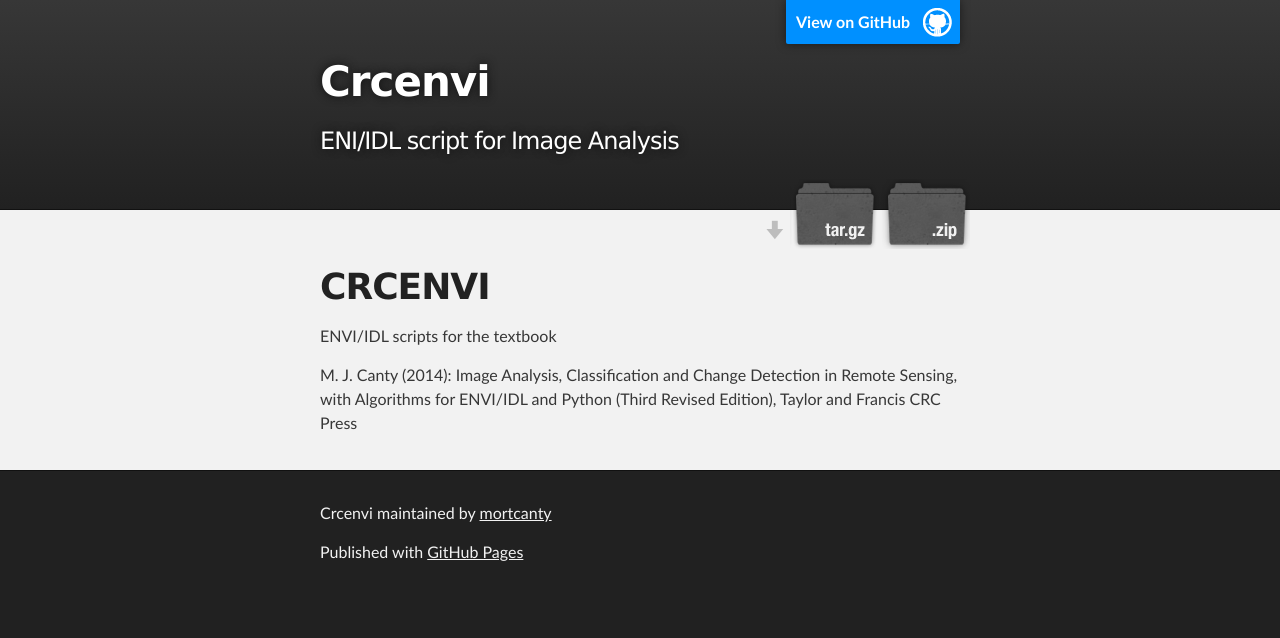
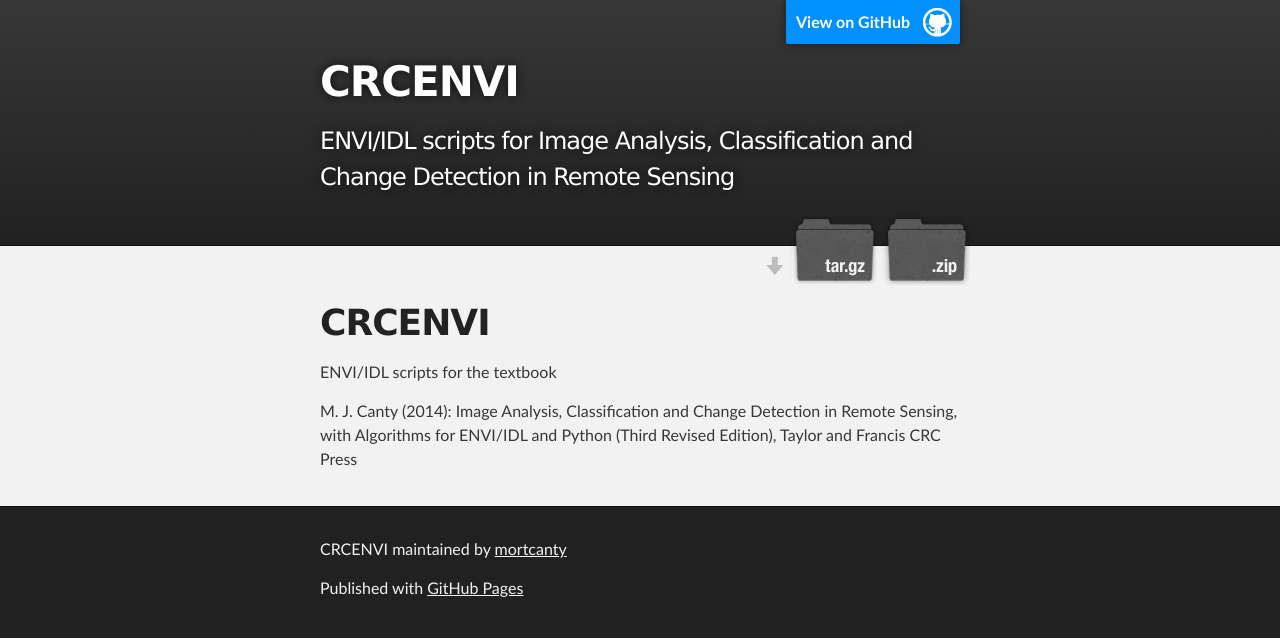
Before and after one commit to mortcanty/CRCENVI, a plain HTML site: page index.html in a window 1280 px wide. Drawn offline with Linux system fonts and the light colour scheme.

Commit message:
Create gh-pages branch via GitHub

```diff
--- a/index.html
+++ b/index.html
@@ -4,11 +4,11 @@
   <head>
     <meta charset='utf-8'>
     <meta http-equiv="X-UA-Compatible" content="chrome=1">
-    <meta name="description" content="Crcenvi : ENI/IDL script for Image Analysis">
+    <meta name="description" content="CRCENVI : ENVI/IDL scripts for Image Analysis, Classification and Change Detection in Remote Sensing">
 
     <link rel="stylesheet" type="text/css" media="screen" href="stylesheets/stylesheet.css">
 
-    <title>Crcenvi</title>
+    <title>CRCENVI</title>
   </head>
 
   <body>
@@ -18,8 +18,8 @@
         <header class="inner">
           <a id="forkme_banner" href="https://github.com/mortcanty/CRCENVI">View on GitHub</a>
 
-          <h1 id="project_title">Crcenvi</h1>
-          <h2 id="project_tagline">ENI/IDL script for Image Analysis</h2>
+          <h1 id="project_title">CRCENVI</h1>
+          <h2 id="project_tagline">ENVI/IDL scripts for Image Analysis, Classification and Change Detection in Remote Sensing</h2>
 
             <section id="downloads">
               <a class="zip_download_link" href="https://github.com/mortcanty/CRCENVI/zipball/master">Download this project as a .zip file</a>
@@ -44,7 +44,7 @@
     <!-- FOOTER  -->
     <div id="footer_wrap" class="outer">
       <footer class="inner">
-        <p class="copyright">Crcenvi maintained by <a href="https://github.com/mortcanty">mortcanty</a></p>
+        <p class="copyright">CRCENVI maintained by <a href="https://github.com/mortcanty">mortcanty</a></p>
         <p>Published with <a href="http://pages.github.com">GitHub Pages</a></p>
       </footer>
     </div>
--- a/params.json
+++ b/params.json
@@ -1 +1 @@
-{"name":"Crcenvi","tagline":"ENI/IDL script for Image Analysis","body":"CRCENVI\r\n=========\r\n\r\nENVI/IDL scripts for the textbook\r\n\r\nM. J. Canty (2014): Image Analysis, Classification and Change Detection in Remote Sensing, \r\nwith Algorithms for ENVI/IDL and Python (Third Revised Edition), Taylor and Francis CRC Press\r\n\r\n\r\n","google":"","note":"Don't delete this file! It's used internally to help with page regeneration."}
+{"name":"CRCENVI","tagline":"ENVI/IDL scripts for Image Analysis, Classification and Change Detection in Remote Sensing","body":"CRCENVI\r\n=========\r\n\r\nENVI/IDL scripts for the textbook\r\n\r\nM. J. Canty (2014): Image Analysis, Classification and Change Detection in Remote Sensing, \r\nwith Algorithms for ENVI/IDL and Python (Third Revised Edition), Taylor and Francis CRC Press\r\n\r\n\r\n","google":"","note":"Don't delete this file! It's used internally to help with page regeneration."}
```
